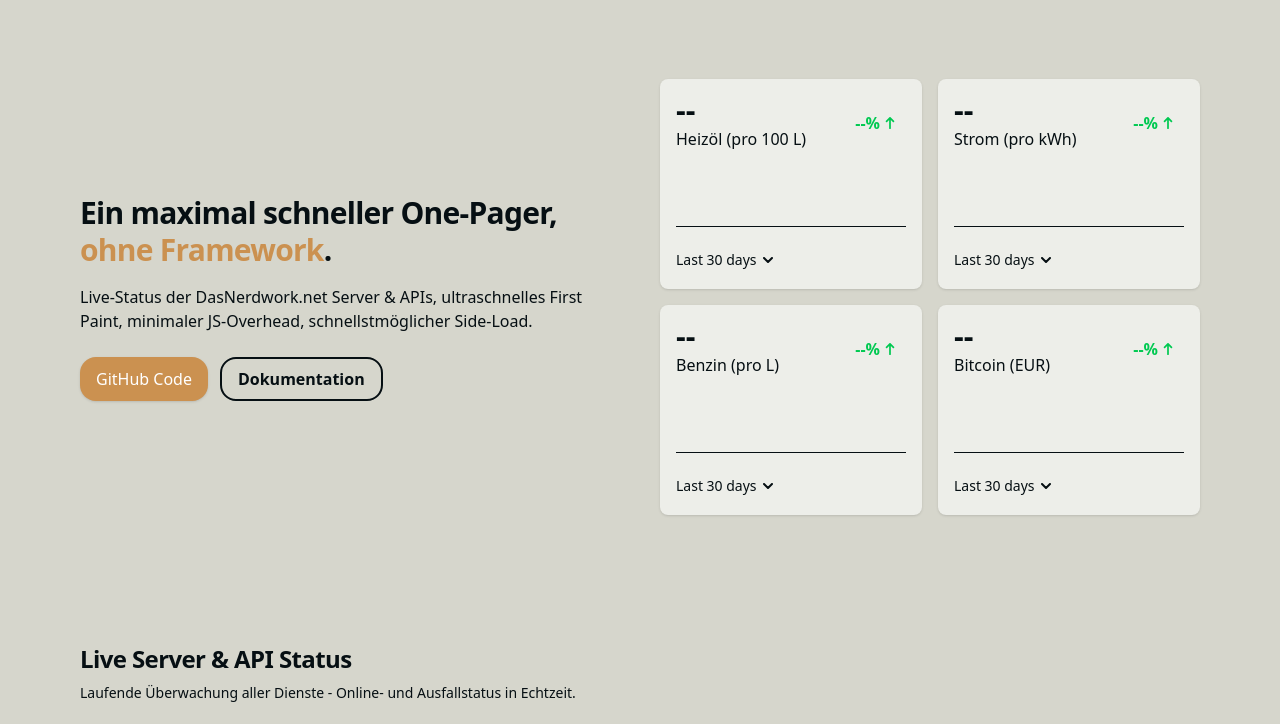
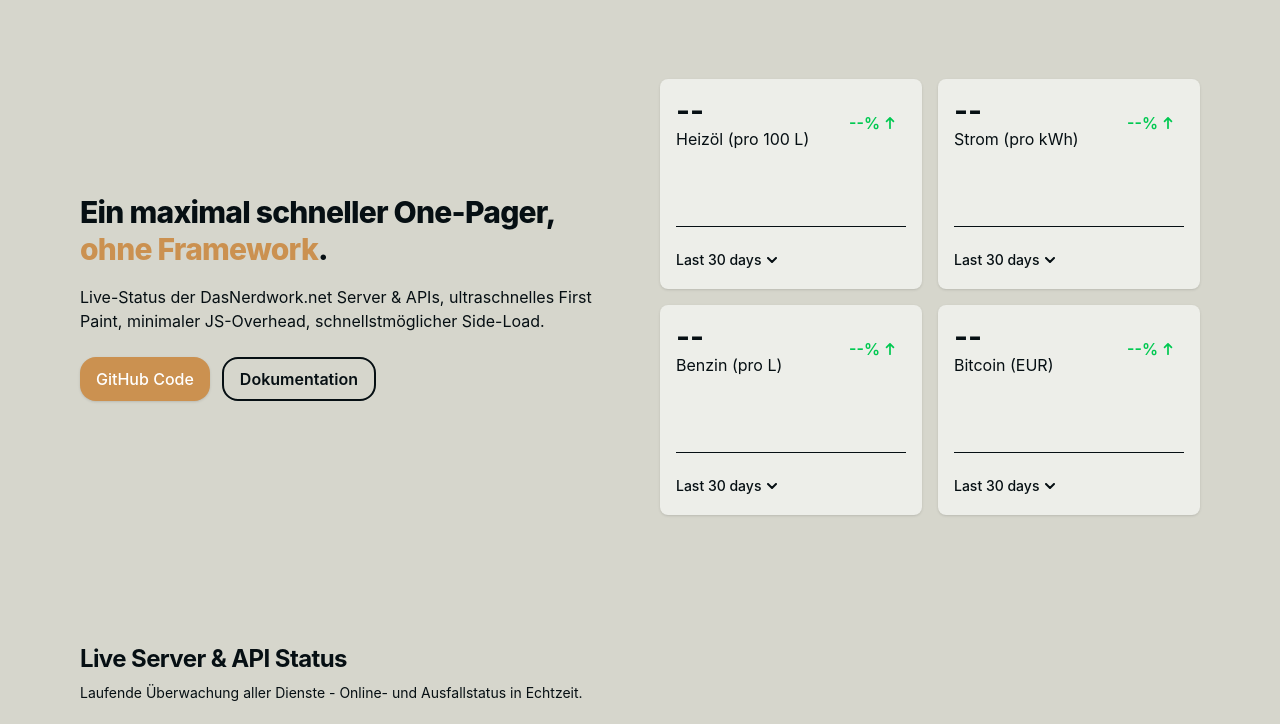
Before and after one commit to DasNerdwork/ultra-fast-homepage, a website: page static/index.html in a window 1280 px wide. Shown: the part 66-790 px from the top of the page. Drawn offline with nearby package versions, Linux system fonts and the light colour scheme; files that its build step writes are made by us from their sources; no server answers.

Commit message:
feat: smaller cors adjustments

```diff
--- a/static/assets/css/input.css
+++ b/static/assets/css/input.css
@@ -29,6 +29,12 @@
     --color-card:    #edeee9;
     --color-text:    #060f13;
     --color-primary: #cb9150;
+    color-scheme: light dark;
+  }
+
+  html {
+    font-family: system-ui, -apple-system, Segoe UI, Roboto, Ubuntu, Cantarell,
+                 Noto Sans, Arial, "Apple Color Emoji", "Segoe UI Emoji";
   }
 
   .dark {
--- a/static/index.html
+++ b/static/index.html
@@ -11,15 +11,6 @@
   <script src="./assets/js/apexcharts.min.js" async></script>
   <script src="./assets/js/flowbite.min.js" async></script>
   <script type="module" src="./assets/js/main.js"></script>
-  <link rel="dns-prefetch" href="https://dasnerdwork.net">
-  <link rel="preconnect" href="https://dasnerdwork.net" crossorigin>
-  <link rel="dns-prefetch" href="https://clashscout.com">
-  <link rel="preconnect" href="https://clashscout.com" crossorigin>
-  <!-- System fonts für 0ms Font-Blocking -->
-  <style>
-    :root { color-scheme: light dark; }
-    html { font-family: system-ui, -apple-system, Segoe UI, Roboto, Ubuntu, Cantarell, Noto Sans, Arial, "Apple Color Emoji", "Segoe UI Emoji"; }
-  </style>
 </head>
 <body class="bg-base text-text dark:bg-base dark:text-text antialiased">
   <header class="sticky top-0 z-10 bg-[var(--color-card)] border-b border-gray-200/70 dark:border-gray-700/70">
```
